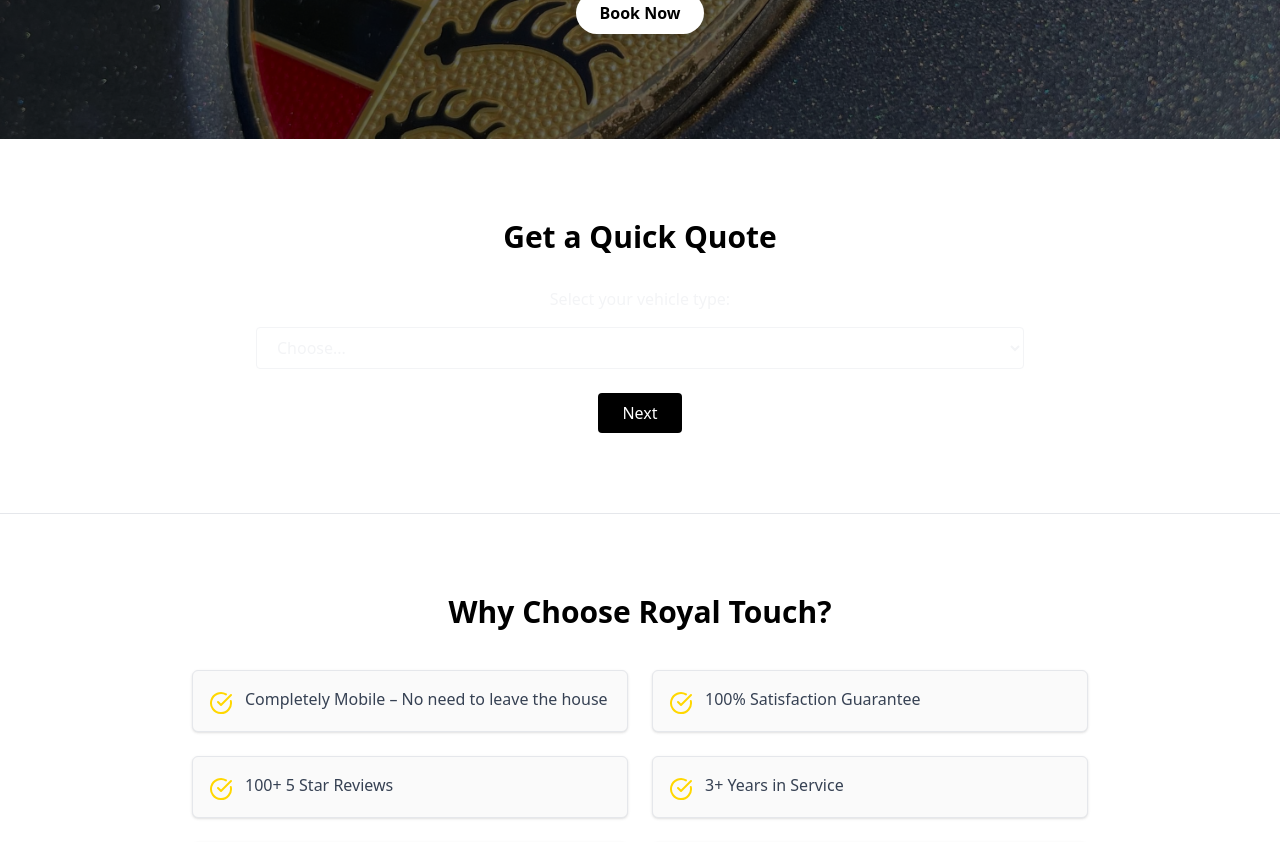
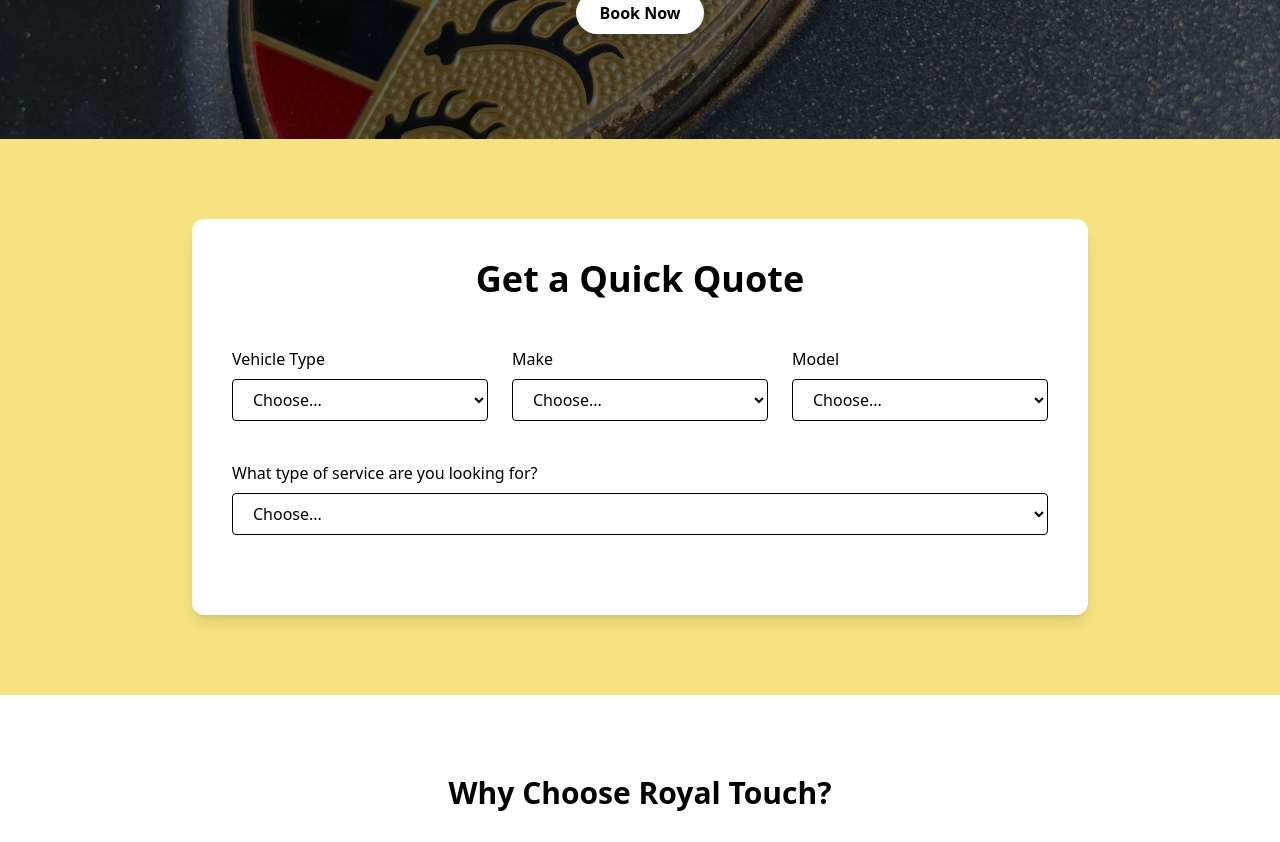
Before and after one commit to M-AyanShaikh/royal-touch-detailing-vite, a React (Vite) app: page / in a window 1280 px wide. Shown: the part 440-1282 px from the top of the page. Built offline with nearby package versions, Linux system fonts and the light colour scheme.

Commit message:
DEV: quote fixed

```diff
--- a/src/App.jsx
+++ b/src/App.jsx
@@ -7,7 +7,7 @@ import Interior from './pages/packages/Interior';
 import Package from './pages/packages/Package';
 import Booking from './pages/Booking';
 import Portfolio from './pages/Portfolio';
-
+import Blog from './pages/Blog';
 
 const App = () => {
   return (
@@ -19,6 +19,7 @@ const App = () => {
       <Route path="/packages/package" element={<Package />} />
       <Route path="/booking" element={<Booking />} />
       <Route path="/portfolio" element={<Portfolio />} />
+      <Route path="/blog" element={<Blog />} />
     </Routes>
   );
 };
--- a/src/components/VehicleSelector.jsx
+++ b/src/components/VehicleSelector.jsx
@@ -1,61 +1,223 @@
-// VehicleSelector.jsx
 import React, { useState } from 'react';
+import { useNavigate } from 'react-router-dom';
+
+const vehicleSizes = {
+  Sedan: 'small',
+  Coupe: 'small',
+  'Small SUV': 'small',
+  Truck: 'large',
+  'Large SUV': 'large',
+  Minivan: 'large',
+};
+
+const makes = [
+  'Toyota', 'Honda', 'Ford', 'BMW', 'Mercedes-Benz', 'Nissan', 'Hyundai', 'Kia', 'Chevrolet',
+  'Mazda', 'Audi', 'Volkswagen', 'Tesla', 'Lexus', 'Dodge', 'Ram', 'Subaru', 'Jeep', 'GMC', 'Acura', 'Other',
+];
+
+const models = {
+  Toyota: ['Corolla', 'Camry', 'RAV4', 'Highlander', 'Tacoma', 'Other'],
+  Honda: ['Civic', 'Accord', 'CR-V', 'Pilot', 'Other'],
+  Ford: ['F-150', 'Escape', 'Explorer', 'Other'],
+  BMW: ['3 Series', 'X5', 'i4', 'Other'],
+  'Mercedes-Benz': ['C-Class', 'E-Class', 'GLC', 'Other'],
+  Other: ['Other'],
+};
+
+const packages = {
+  Full: [
+    { label: 'Basic In and Out', price: { small: 110, large: 150 } },
+    { label: 'Gold Package', price: { small: 170, large: 220 } },
+    { label: 'Royal Touch', price: { small: 250, large: 300 } },
+  ],
+  Interior: [
+    { label: 'Basic Interior', price: { small: 80, large: 110 } },
+    { label: 'Deep Interior', price: { small: 130, large: 150 } },
+    { label: 'Interior Reset', price: { small: 180, large: 230 } },
+  ],
+  Exterior: [
+    { label: 'Quick Wash', price: { small: 40, large: 50 } },
+    { label: 'Wash and Wax', price: { small: 60, large: 80 } },
+    { label: 'Complete Wash', price: { small: 80, large: 100 } },
+  ],
+};
+
+const breakdownMap = {
+  'Basic In and Out': {
+    included: ['Interior vacuum', 'Disinfected panels', 'Foam wash', 'Tire shine'],
+    new: [],
+  },
+  'Gold Package': {
+    included: ['Basic In and Out package'],
+    new: ['Seat shampoo', 'Leather conditioning', 'Paint sealant'],
+  },
+  'Royal Touch': {
+    included: ['Gold Package'],
+    new: ['Full interior reset', 'Clay bar', 'Iron decontamination', 'Rain repellant on glass'],
+  },
+  'Basic Interior': {
+    included: ['Vacuum', 'Wipe down', 'Mat wash', 'Streak-free windows'],
+    new: [],
+  },
+  'Deep Interior': {
+    included: ['Basic Interior'],
+    new: ['Steam clean', 'Seat shampoo', 'Leather & panel conditioning'],
+  },
+  'Interior Reset': {
+    included: ['Deep Interior'],
+    new: ['Stain removal', 'Headliner cleaning', 'Pet hair removal'],
+  },
+  'Quick Wash': {
+    included: ['Rinse', 'Foam cannon', 'Contact wash', 'Tire shine'],
+    new: [],
+  },
+  'Wash and Wax': {
+    included: ['Quick Wash'],
+    new: ['Paint sealant/wax'],
+  },
+  'Complete Wash': {
+    included: ['Wash and Wax'],
+    new: ['Clay bar', 'Iron decon', 'Glass repellant'],
+  },
+};
 
 const VehicleSelector = () => {
-  const [step, setStep] = useState(1);
-  const [vehicle, setVehicle] = useState('');
+  const navigate = useNavigate();
+  const [vehicleType, setVehicleType] = useState('');
   const [make, setMake] = useState('');
   const [model, setModel] = useState('');
-  const [selectedPackage, setSelectedPackage] = useState('');
+  const [serviceType, setServiceType] = useState('');
+  const [expandedIndex, setExpandedIndex] = useState(null);
 
-  const handleSubmit = () => {
-    alert(`Vehicle: ${vehicle}, Make: ${make}, Model: ${model}, Package: ${selectedPackage}`);
+  const vehicleSize = vehicleSizes[vehicleType] || 'small';
+
+  const handlePackageSelect = (pkg) => {
+    const query = new URLSearchParams({
+      vehicleType,
+      make,
+      model,
+      serviceType,
+      package: pkg.label,
+      price: pkg.price[vehicleSize].toString(),
+    }).toString();
+    navigate(`/booking?${query}`);
   };
 
   return (
-    <section className="py-20 px-6 bg-white border-b border-gray-200">
-      <div className="max-w-3xl mx-auto text-center">
-        <h3 className="text-3xl font-semibold mb-8 text-black">Get a Quick Quote</h3>
-        {step === 1 && (
+<section className="py-20 px-6" style={{ backgroundColor: '#f6e27f' }}>
+  <div className="max-w-4xl mx-auto bg-white rounded-xl shadow-lg p-10 text-center">
+    <h3 className="text-4xl font-bold mb-12 text-black">Get a Quick Quote</h3>
+
+        {/* Vehicle Info Grid */}
+        <div className="grid grid-cols-1 md:grid-cols-3 gap-6 mb-10 text-left">
           <div>
-            <label className="block mb-4">Select your vehicle type:</label>
-            <select value={vehicle} onChange={(e) => setVehicle(e.target.value)} className="border px-4 py-2 rounded w-full">
+            <label className="block mb-2 font-medium text-black">Vehicle Type</label>
+            <select
+              value={vehicleType}
+              onChange={(e) => setVehicleType(e.target.value)}
+              className="w-full border border-black px-4 py-2 rounded text-black"
+            >
               <option value="">Choose...</option>
-              <option value="Sedan">Sedan</option>
-              <option value="SUV">SUV</option>
-              <option value="Truck">Truck</option>
-              <option value="Coupe">Coupe</option>
+              {Object.keys(vehicleSizes).map((type) => (
+                <option key={type} value={type}>{type}</option>
+              ))}
             </select>
-            <button onClick={() => setStep(2)} disabled={!vehicle} className="mt-6 bg-black text-white px-6 py-2 rounded hover:bg-[#FFD700] hover:text-black transition">
-              Next
-            </button>
           </div>
-        )}
+          <div>
+            <label className="block mb-2 font-medium text-black">Make</label>
+            <select
+              value={make}
+              onChange={(e) => {
+                setMake(e.target.value);
+                setModel('');
+              }}
+              className="w-full border border-black px-4 py-2 rounded text-black"
+            >
+              <option value="">Choose...</option>
+              {makes.map((m) => (
+                <option key={m} value={m}>{m}</option>
+              ))}
+            </select>
+          </div>
+          <div>
+            <label className="block mb-2 font-medium text-black">Model</label>
+            <select
+              value={model}
+              onChange={(e) => setModel(e.target.value)}
+              className="w-full border border-black px-4 py-2 rounded text-black"
+            >
+              <option value="">Choose...</option>
+              {(models[make] || ['Other']).map((mod) => (
+                <option key={mod} value={mod}>{mod}</option>
+              ))}
+            </select>
+          </div>
+        </div>
 
-        {step === 2 && (
-          <div>
-            <label className="block mb-2">Make (optional)</label>
-            <input value={make} onChange={(e) => setMake(e.target.value)} className="border px-4 py-2 rounded w-full mb-4" placeholder="e.g. Toyota" />
-            <label className="block mb-2">Model (optional)</label>
-            <input value={model} onChange={(e) => setModel(e.target.value)} className="border px-4 py-2 rounded w-full" placeholder="e.g. Corolla" />
-            <button onClick={() => setStep(3)} className="mt-6 bg-black text-white px-6 py-2 rounded hover:bg-[#FFD700] hover:text-black transition">
-              Next
-            </button>
-          </div>
-        )}
+        {/* Service Type Dropdown */}
+        <div className="mb-10">
+          <label className="block mb-2 font-medium text-black text-left">What type of service are you looking for?</label>
+          <select
+            value={serviceType}
+            onChange={(e) => {
+              setServiceType(e.target.value);
+              setExpandedIndex(null);
+            }}
+            className="w-full border border-black px-4 py-2 rounded text-black"
+          >
+            <option value="">Choose...</option>
+            {Object.keys(packages).map((type) => (
+              <option key={type} value={type}>{type}</option>
+            ))}
+          </select>
+        </div>
 
-        {step === 3 && (
-          <div>
-            <label className="block mb-4">Choose your package:</label>
-            <select value={selectedPackage} onChange={(e) => setSelectedPackage(e.target.value)} className="border px-4 py-2 rounded w-full">
-              <option value="">Choose...</option>
-              <option value="Basic">Basic - $80</option>
-              <option value="Premium">Premium - $140</option>
-              <option value="Elite">Elite - $200</option>
-            </select>
-            <button onClick={handleSubmit} disabled={!selectedPackage} className="mt-6 bg-black text-white px-6 py-2 rounded hover:bg-[#FFD700] hover:text-black transition">
-              See Estimate
-            </button>
+        {/* Package Cards */}
+        {vehicleType && make && model && serviceType && (
+          <div className="text-left space-y-6">
+            {packages[serviceType].map((pkg, i) => {
+              const breakdown = breakdownMap[pkg.label] || { included: [], new: [] };
+              return (
+                <div key={i} className="border border-black p-6 rounded-xl hover:shadow-lg transition">
+                  <button
+                    onClick={() => setExpandedIndex((prev) => (prev === i ? null : i))}
+                    className="w-full flex justify-between items-center text-left"
+                  >
+                    <div className="font-bold text-xl text-black">{pkg.label}</div>
+                    <div className="text-[#FFD700] font-bold text-xl">${pkg.price[vehicleSize]}</div>
+                  </button>
+
+                  {expandedIndex === i && (
+                    <div className="mt-4 text-black text-sm space-y-4">
+                      <div>
+                        <strong className="text-md">What's Included:</strong>
+                        <ul className="list-disc ml-5 mt-1">
+                          {breakdown.included.map((item, idx) => (
+                            <li key={idx}>{item}</li>
+                          ))}
+                        </ul>
+                      </div>
+                      {breakdown.new.length > 0 && (
+                        <div>
+                          <strong className="text-md">What's New in This Package:</strong>
+                          <ul className="list-disc ml-5 mt-1">
+                            {breakdown.new.map((item, idx) => (
+                              <li key={idx}>{item}</li>
+                            ))}
+                          </ul>
+                        </div>
+                      )}
+                      <button
+                        onClick={() => handlePackageSelect(pkg)}
+                        className="mt-4 bg-black text-white px-6 py-2 rounded hover:bg-[#FFD700] hover:text-black transition font-semibold"
+                      >
+                        Continue to Booking
+                      </button>
+                    </div>
+                  )}
+                </div>
+              );
+            })}
           </div>
         )}
       </div>
--- /dev/null
+++ b/src/pages/Blog.jsx
@@ -0,0 +1,72 @@
+import React from 'react';
+import { motion } from 'framer-motion';
+import Navbar from '../components/Navbar';
+import Footer from '../components/Footer';
+
+const blogs = [
+  {
+    title: '5 Reasons to Get Your Car Detailed Before Summer',
+    summary:
+      'Detailing your car before the hot months arrive protects your paint, interior, and increases resale value. Discover why summer prep is key.',
+    link: '/blog/summer-detailing',
+  },
+  {
+    title: 'Interior vs. Exterior Detailing: What’s the Difference?',
+    summary:
+      'Understand the core differences between interior and exterior detailing and learn which package best fits your car’s needs.',
+    link: '/blog/interior-vs-exterior',
+  },
+  {
+    title: 'How Ceramic Coatings Work (And Are They Worth It?)',
+    summary:
+      'Ceramic coatings offer long-term protection and shine, but are they worth the price? We break it down in this simple guide.',
+    link: '/blog/ceramic-coating-guide',
+  },
+];
+
+// Fade-in animation variants
+const fadeIn = {
+  hidden: { opacity: 0, y: 20 },
+  visible: { opacity: 1, y: 0, transition: { duration: 0.6 } },
+};
+
+const Blog = () => {
+  return (
+    <div className="bg-white text-black font-sans min-h-screen flex flex-col">
+      <Navbar />
+
+      <motion.section
+        variants={fadeIn}
+        initial="hidden"
+        whileInView="visible"
+        viewport={{ once: true }}
+        className="flex-grow py-20 px-6 border-t border-gray-200"
+      >
+        <div className="max-w-6xl mx-auto">
+          <h3 className="text-3xl font-semibold text-center mb-10">Latest from Our Blog</h3>
+          <div className="grid grid-cols-1 md:grid-cols-3 gap-8">
+            {blogs.map((blog, index) => (
+              <div
+                key={index}
+                className="border border-gray-200 rounded-lg p-6 shadow-sm hover:shadow-md transition"
+              >
+                <h4 className="text-xl font-bold text-[#FFD700] mb-2">{blog.title}</h4>
+                <p className="text-gray-700 mb-4 text-sm">{blog.summary}</p>
+                <a
+                  href={blog.link}
+                  className="text-sm font-semibold text-black hover:text-[#FFD700] transition"
+                >
+                  Read More →
+                </a>
+              </div>
+            ))}
+          </div>
+        </div>
+      </motion.section>
+
+      <Footer />
+    </div>
+  );
+};
+
+export default Blog;
```
